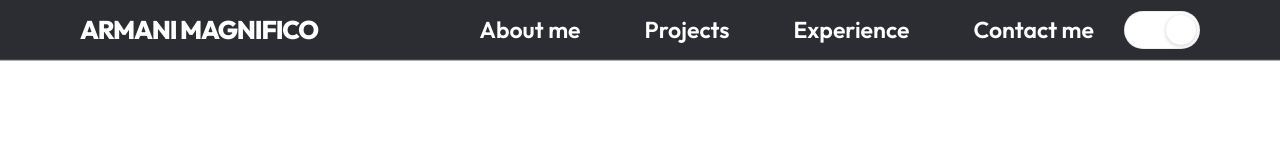
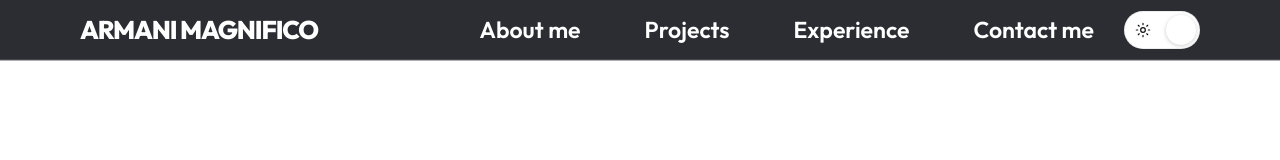
Before and after one commit to armani19/Portfolio, a React (Vite) app: page / in a window 1280 px wide. Shown: the top 160 px of the page. Built offline with nearby package versions, Linux system fonts and the light colour scheme.

Commit message:
Animate theme toggle states

```diff
--- a/src/App.css
+++ b/src/App.css
@@ -8,6 +8,10 @@
 @media(min-width:651px){.hero-content,.portrait-orb{transform:translateY(-5vh)}}
 
 @media(max-width:650px){.theme-switch{width:70px;height:34px}.theme-switch .theme-switch-icon{width:34px;height:34px;display:grid}.theme-switch .theme-switch-knob{top:3px;right:3px;width:28px;height:28px;display:block}}
+
+.theme-switch .theme-switch-icon{position:absolute;top:0;transition:left .35s cubic-bezier(.22,1,.36,1),right .35s cubic-bezier(.22,1,.36,1),color .25s ease,transform .35s cubic-bezier(.22,1,.36,1)}.theme-switch.is-light .theme-switch-icon{left:0;right:auto;color:#111}.theme-switch.is-dark .theme-switch-icon{left:auto;right:0;color:#fff}.theme-switch .theme-switch-knob{left:auto;right:4px;transition:left .35s cubic-bezier(.22,1,.36,1),right .35s cubic-bezier(.22,1,.36,1),box-shadow .25s ease}.theme-switch.is-dark .theme-switch-knob{left:4px;right:auto}.theme-switch:active .theme-switch-icon{transform:scale(.86) rotate(18deg)}
+
+@media(max-width:650px){.theme-switch .theme-switch-icon{top:0}.theme-switch .theme-switch-knob{right:3px}.theme-switch.is-dark .theme-switch-knob{left:3px;right:auto}}
 
 .interest-nav{position:relative;z-index:3;margin:-72px auto 16px}
 @media(max-width:650px){.interest-nav{margin:-64px auto 12px}}
```
